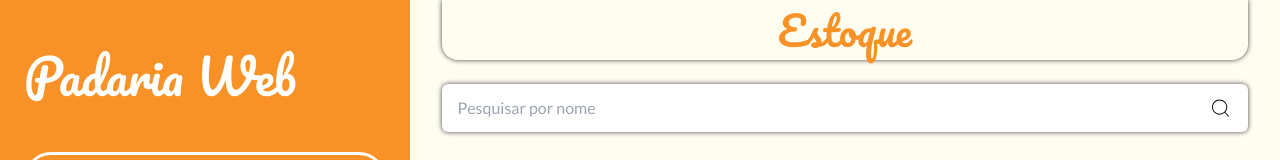
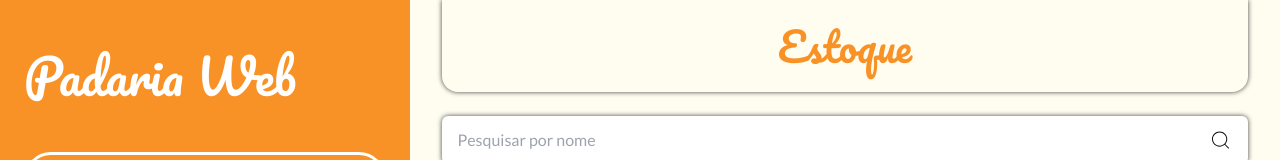
Before and after one commit to adejuniorr/Padaria-Web, a React (Vite) app in the folder frontend/: page / in a window 1280 px wide. Shown: the top 160 px of the page. Built offline with nearby package versions, Linux system fonts and the light colour scheme; no server answers.

Commit message:
:lipstick: style: add padding to ProductStock header for improved spacing

```diff
--- a/frontend/src/components/product-stock/ProductStock.tsx
+++ b/frontend/src/components/product-stock/ProductStock.tsx
@@ -51,7 +51,7 @@ export default function ProductStock() {
 
   return (// TODO: substituir tag main por div
     <main className='pb-4 h-screen'>
-      <h2 className='sticky top-0 z-10 font-pacifico bg-vanilla text-orange text-center mb-6 rounded-b-2xl shadow-custom-01'>
+      <h2 className='sticky top-0 z-10 font-pacifico bg-vanilla text-orange text-center mb-6 rounded-b-2xl shadow-custom-01 py-4'>
         Estoque
       </h2>
       <SearchInput />
```
